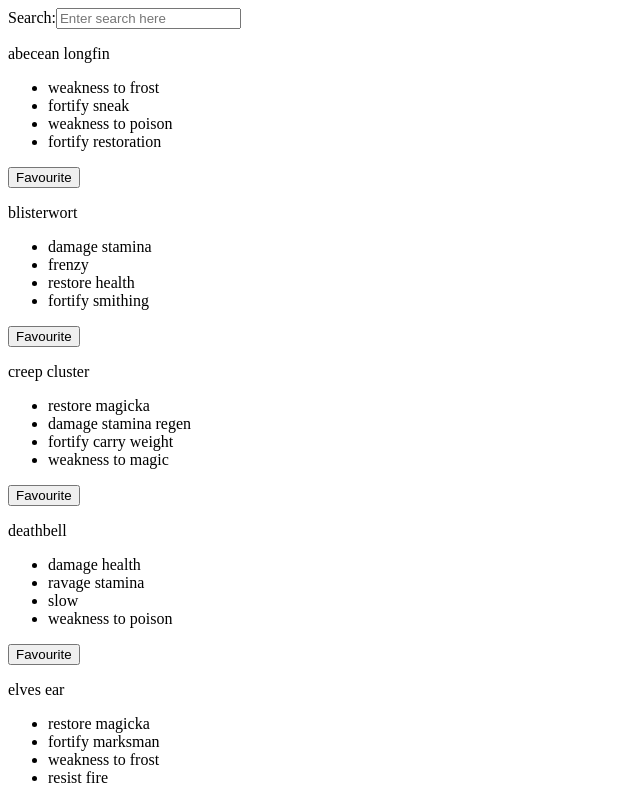
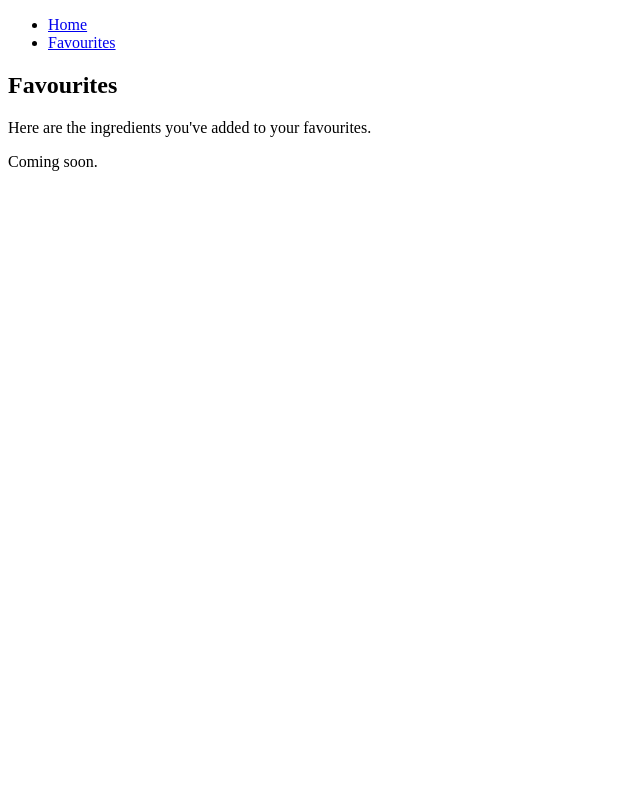
Before and after one commit to siennalind/pestle-and-mortar, a React (Create React App) app: page /favourites in a window 1280 px wide. Shown: the top 800 px of the page, without its empty margins (0-640 px from the left). Built offline with nearby package versions, Linux system fonts and the light colour scheme.

Commit message:
added react-router

```diff
--- a/package.json
+++ b/package.json
@@ -9,6 +9,7 @@
     "axios": "^0.27.2",
     "react": "^18.2.0",
     "react-dom": "^18.2.0",
+    "react-router-dom": "^6.4.0",
     "react-scripts": "5.0.1",
     "web-vitals": "^2.1.4"
   },
--- a/src/App.js
+++ b/src/App.js
@@ -1,11 +1,36 @@
 import SearchForm from "./components/Search/SearchForm";
+import FavouritesPage from "./components/FavouritesPage";
+import {
+  BrowserRouter,
+  Routes,
+  Route,
+  Link
+} from "react-router-dom";
 
 function App() {
   return (
-    <>
-      <SearchForm />
-    </>
-  )
+      <BrowserRouter>
+        <div>
+          <nav>
+            <ul>
+              <li>
+                <Link to="/">Home</Link>
+              </li>
+              <li>
+                <Link to="/favourites">Favourites</Link>
+              </li>
+            </ul>
+          </nav>
+
+          {/* A <Switch> looks through its children <Route>s and
+              renders the first one that matches the current URL. */}
+          <Routes>
+            <Route path="/" element={<SearchForm />} />
+            <Route path="/favourites" element={<FavouritesPage />} />
+          </Routes>
+        </div>
+      </BrowserRouter>
+    )
 }
 
 export default App;
--- a/src/components/Favourites.js
+++ b/src/components/Favourites.js
@@ -1,12 +1,12 @@
 import { useState } from 'react'
 
 function Favourites () {
-    const [favourites, setFavourites] = useState([])
+    const [favouritesList, setFavouritesList] = useState([])
 
-    const handleFavourite = () => {}
+    const toggleFavourite = () => {}
 
     return (
-        {favourites}
+        {favouritesList}
     )
 }
 
--- /dev/null
+++ b/src/components/FavouritesPage.js
@@ -0,0 +1,11 @@
+function FavouritesPage () {
+    return (
+        <div>
+            <h2>Favourites</h2>
+            <p>Here are the ingredients you've added to your favourites.</p>
+            <p>Coming soon.</p>
+        </div>
+    )
+}
+
+export default FavouritesPage
--- a/src/components/Search/SearchForm.js
+++ b/src/components/Search/SearchForm.js
@@ -1,6 +1,5 @@
 import { useState } from 'react'
 import SearchResults from './SearchResults'
-import Button from '../Button'
 
 function SearchForm () {
     const [userQuery, setUserQuery] = useState('')
```
